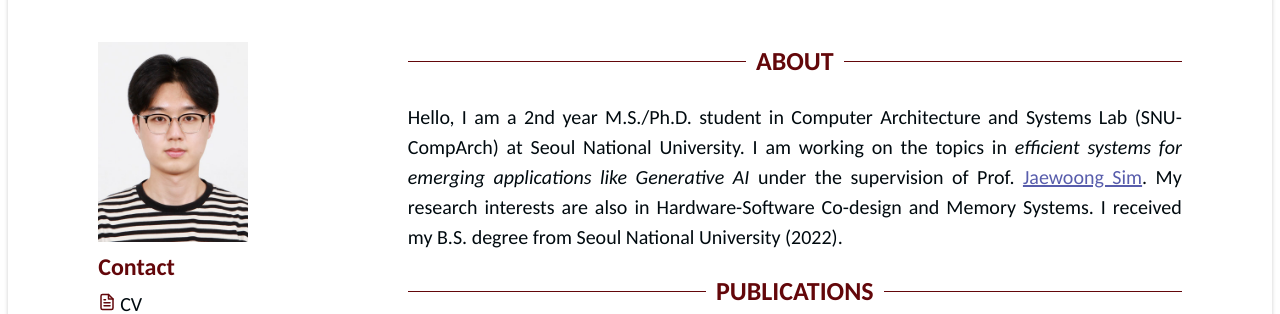
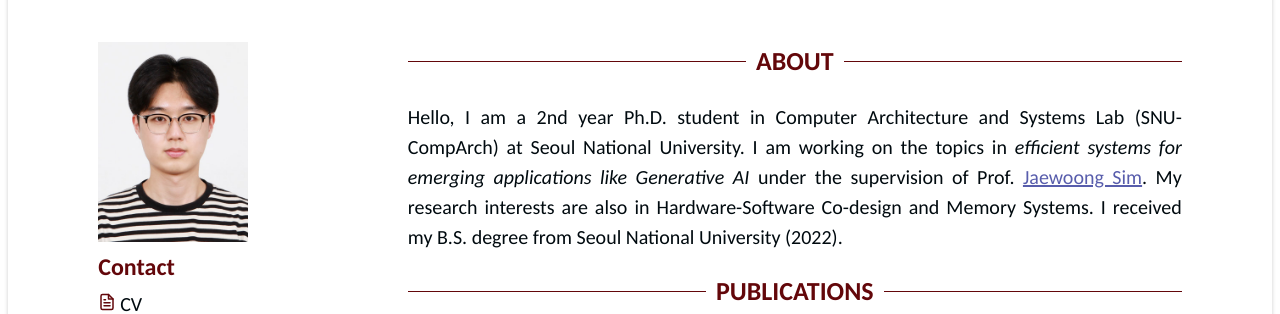
Before and after one commit to Alvin-Son/Alvin-Son.github.io, a Jekyll site: the page built from index.html, in a window 1280 px wide. Shown: the part 149-463 px from the top of the page. Built offline with Jekyll 4.4.1, drawn with Linux system fonts in a browser that asks for light colours.

Commit message:
ms/phd => phd

```diff
--- a/_data/data.yml
+++ b/_data/data.yml
@@ -37,7 +37,7 @@ skills:
 
 # Profile
 profile: |
-  Hello, I am a 2nd year M.S./Ph.D. student in Computer Architecture and
+  Hello, I am a 2nd year Ph.D. student in Computer Architecture and
   Systems Lab (SNU-CompArch) at Seoul National University. I am working on the
   topics in <em>efficient systems for emerging applications like Generative
   AI</em> under the supervision of Prof. <a
```
